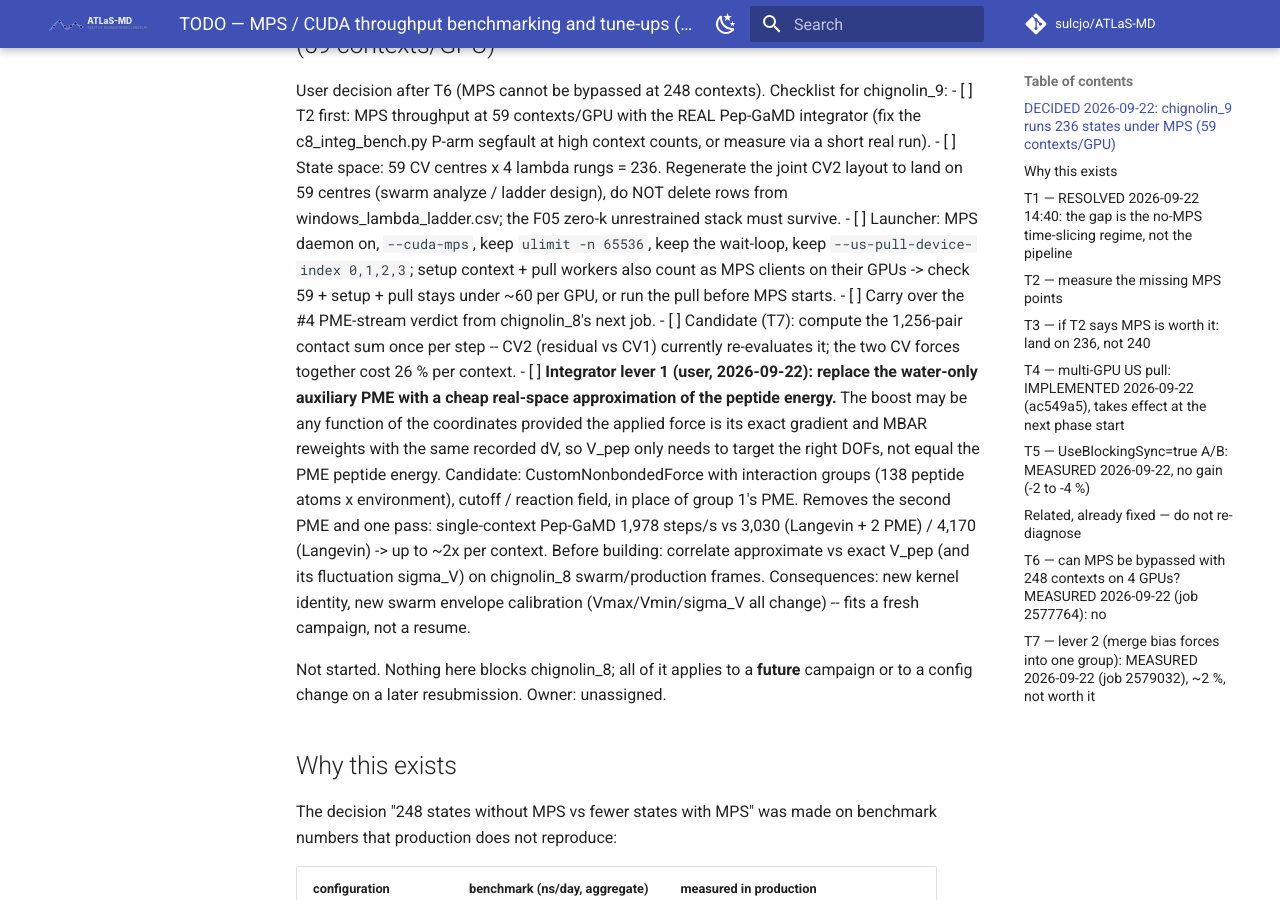
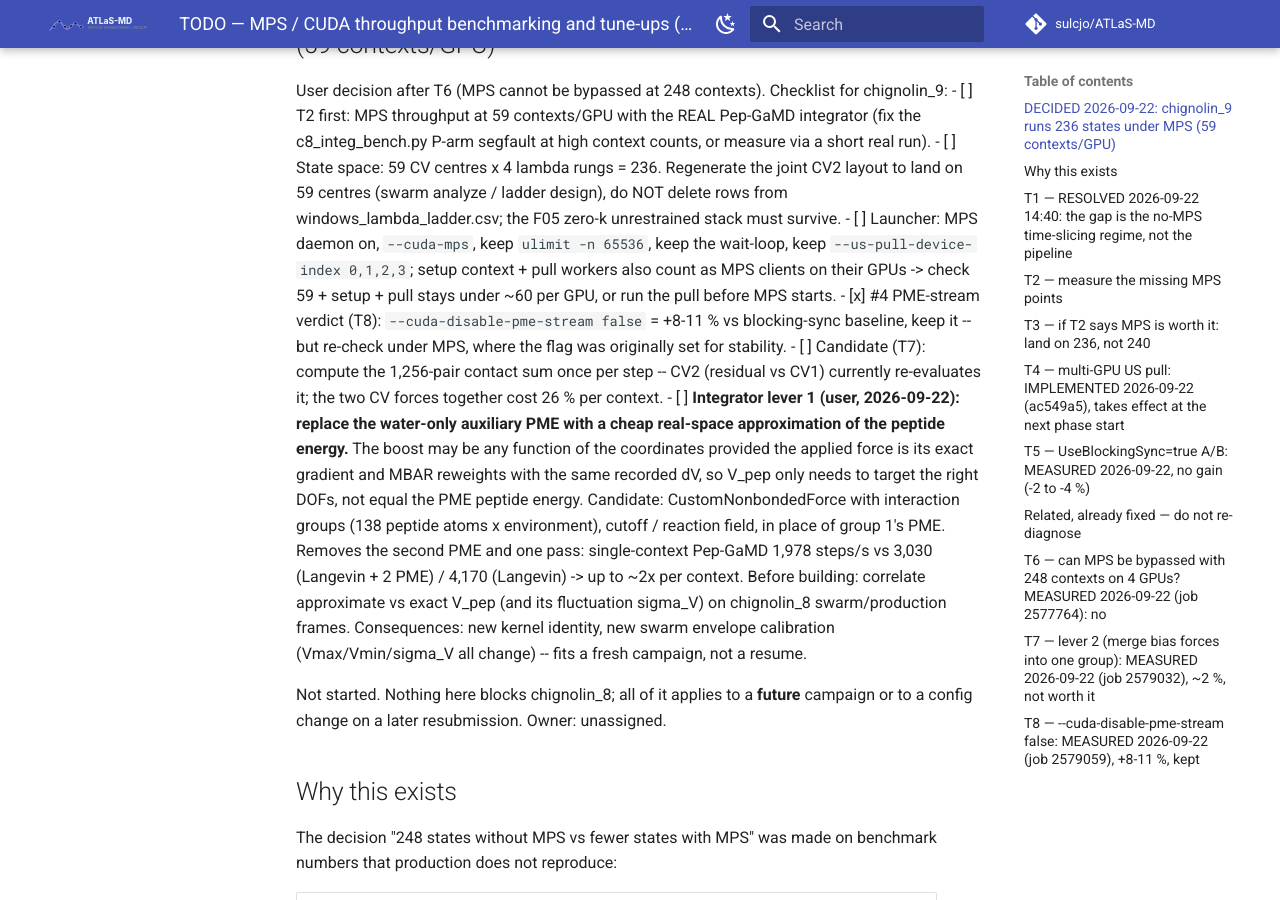
Before and after one commit to sulcjo/ATLaS-MD, an MkDocs documentation site: the page built from docs/atlas-md/developer/gpu-throughput-benchmark-todo.md, in a window 1280 px wide and 900 px high, scrolled down 319 px. Built offline with MkDocs 1.6.1 and Material for MkDocs 9.7.7, drawn with Linux system fonts in a browser that asks for light colours; comment, search, counter and statistics services are not loaded; some of the changed text lies outside the part shown.

Commit message:
docs(chignolin_8): PME-stream A/B measured -- +8-11 %, kept
Job 2579059 (--cuda-disable-pme-stream false) against 2575924 (true), same
node and launcher otherwise: first 20,000 production steps in 1,943 s vs
2,161 s (10.29 vs 9.25 steps/s/replica), steady XTC window 10.48 vs 9.44.
Net +6-8 % over the original spin-sync configuration. To be re-checked under
MPS for chignolin_9, where the flag was originally set for stability.

Co-Authored-By: Claude Opus 5.5 (1M context) <noreply@anthropic.com>
Claude-Session: https://claude.ai/code/session_01Q18y6iQis1EjQq7BsWvFeS

```diff
--- a/docs/atlas-md/developer/gpu-throughput-benchmark-todo.md
+++ b/docs/atlas-md/developer/gpu-throughput-benchmark-todo.md
@@ -11,7 +11,8 @@ User decision after T6 (MPS cannot be bypassed at 248 contexts). Checklist for c
 - [ ] Launcher: MPS daemon on, `--cuda-mps`, keep `ulimit -n 65536`, keep the wait-loop, keep
       `--us-pull-device-index 0,1,2,3`; setup context + pull workers also count as MPS clients on
       their GPUs -> check 59 + setup + pull stays under ~60 per GPU, or run the pull before MPS starts.
-- [ ] Carry over the #4 PME-stream verdict from chignolin_8's next job.
+- [x] #4 PME-stream verdict (T8): `--cuda-disable-pme-stream false` = +8-11 % vs blocking-sync
+      baseline, keep it -- but re-check under MPS, where the flag was originally set for stability.
 - [ ] Candidate (T7): compute the 1,256-pair contact sum once per step -- CV2 (residual vs CV1)
       currently re-evaluates it; the two CV forces together cost 26 % per context.
 - [ ] **Integrator lever 1 (user, 2026-09-22): replace the water-only auxiliary PME with a cheap
@@ -237,3 +238,19 @@ What this run corrected in T6:
   contact sum as the CV1 umbrella every step. Evaluating it once (one CustomCVForce carrying both
   restraints, sharing the contact sub-CV) could recover up to roughly half of the 26 %. Changes the
   force layout -> chignolin_9 candidate, alongside integrator lever 1.
+
+## T8 — `--cuda-disable-pme-stream false`: MEASURED 2026-09-22 (job 2579059), +8-11 %, kept
+
+Same node (d094), same launcher except this one flag; blocking sync on in both.
+
+| | PME stream disabled (2575924) | PME stream enabled (2579059) |
+|---|---|---|
+| first 20,000 production steps | 2,161 s -> 9.25 steps/s/rep | 1,943 s -> **10.29** (+11 %) |
+| steady window (XTC frames) | 9.44 | **10.48** (+11 %) |
+| whole run so far | 9.56 | 10.39 (+9 %) |
+
+Against the original spin-sync configuration (2567463, 9.64-9.75) the net gain is +6-8 %.
+Production start taken from the resume XTC's birth time (21:40:36); checkpoint 205,200 written
+22:12:59. The separate PME stream lets reciprocal-space work overlap direct-space work inside each
+context, which time-slicing does not undo. Launcher keeps `false`. Under MPS (chignolin_9) the flag
+was historically `true` for stability -- A/B it again there rather than carrying it over blindly.
```
